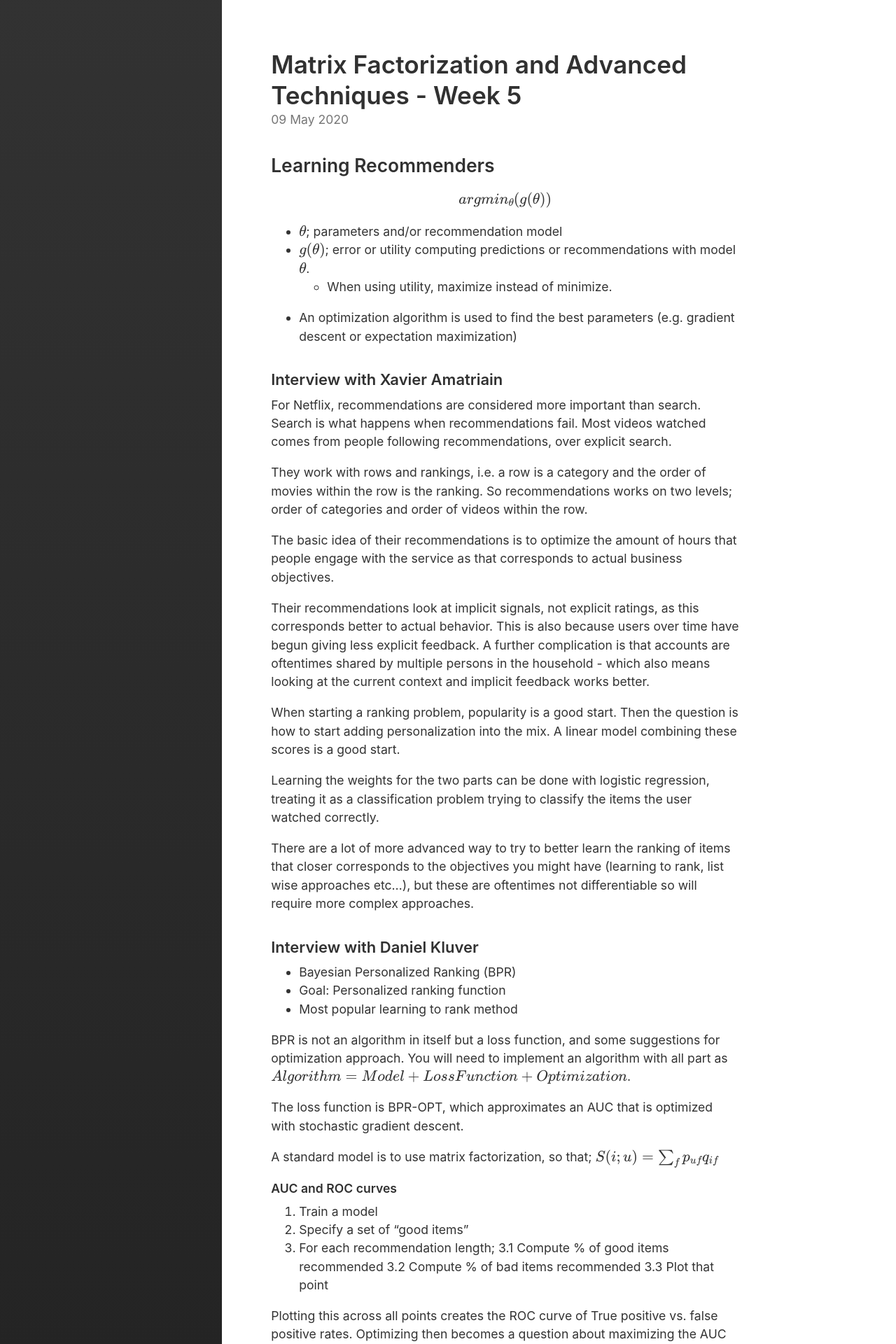
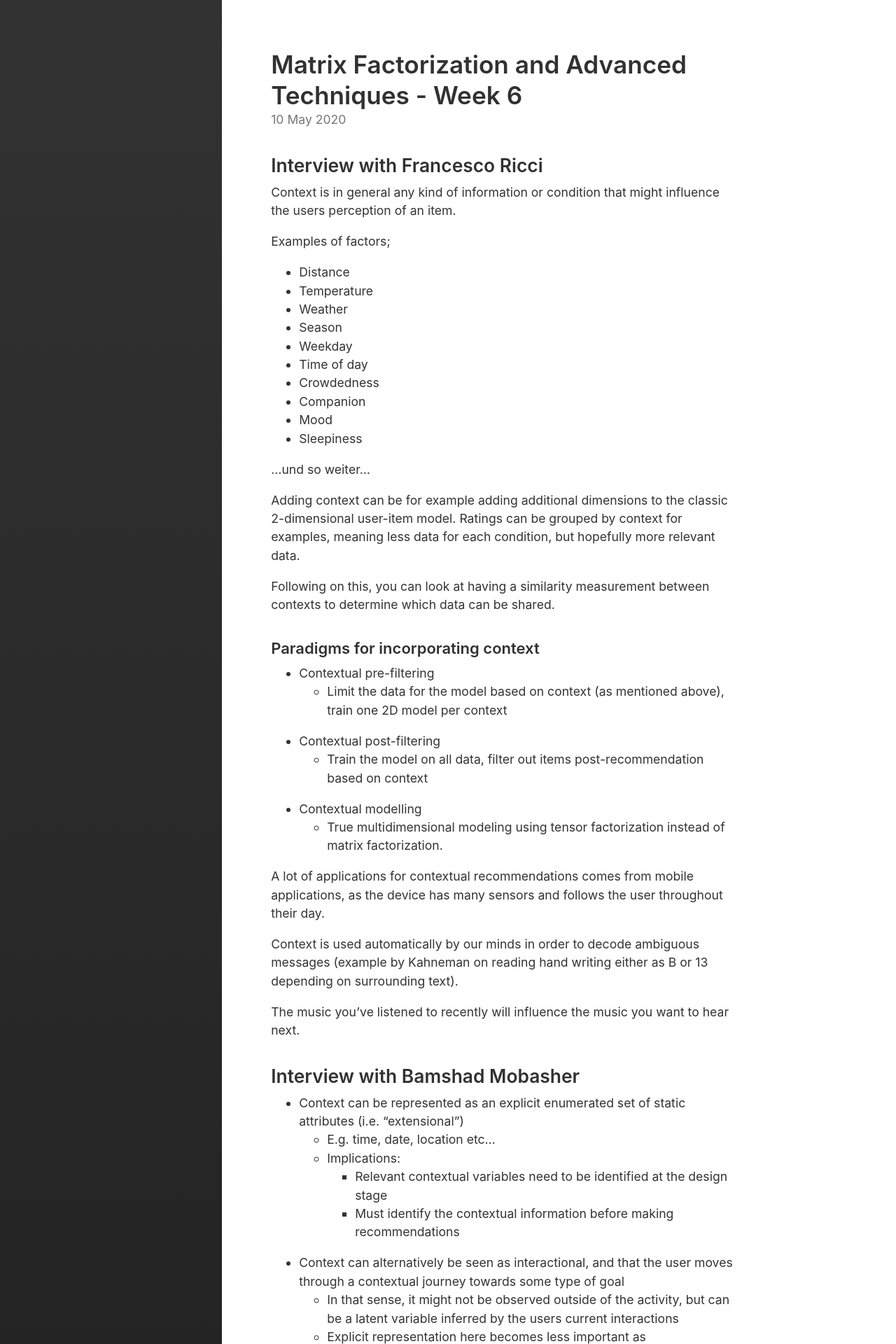
Before and after one commit to FreddieK/FreddieK.github.io, a Jekyll site: the page built from index.html, in a window 1280 px wide. Shown: the top 1920 px of the page at 70% size. Built offline with Jekyll 4.4.1, drawn with Linux system fonts in a browser that asks for light colours; formulas are drawn with MathJax 3; the list of posts is cut into pages by our own code; some of the changed text lies outside the part shown.

Commit message:
Final week of advanced recommender system topics

```diff
--- a/_posts/2020-04-12-rs-4-2.md
+++ b/_posts/2020-04-12-rs-4-2.md
@@ -121,7 +121,7 @@ One consequence of this is that serendipity in matrix factorization approaches i
 ## Interview with Arindam Banerjee
 You have a set of entities, and then also a set of relations between entities. The relation between users and movies is for example the ratings matrix.
 
-Similarly, you might have entities for and relations between movies and actors, reviewers and movies etc... In the end, modelling all this data in a way to fit it into a recommender system is the challenge, which is very open-ended.
+Similarly, you might have entities for and relations between movies and actors, reviewers and movies etc... In the end, modeling all this data in a way to fit it into a recommender system is the challenge, which is very open-ended.
 
 The goal will be to embed all entities in a common vector space using, for example, probabilistic matrix factorization (PMF) or generalized probabilistic matrix factorization (GPMF). This can then be used to reconstruct the original entities.
 
--- /dev/null
+++ b/_posts/2020-05-10-rs-4-4.md
@@ -0,0 +1,94 @@
+---
+layout: post
+title: Matrix Factorization and Advanced Techniques - Week 6
+excerpt_separator:  <!--more-->
+comments: true
+tags: ['Recommender Systems', 'context-aware recommendations']
+---
+
+## Interview with Francesco Ricci
+Context is in general any kind of information or condition that might influence the users perception of an item.
+
+Examples of factors;
+* Distance
+* Temperature
+* Weather
+* Season
+* Weekday
+* Time of day
+* Crowdedness
+* Companion
+* Mood
+* Sleepiness
+
+...und so weiter...
+
+Adding context can be for example adding additional dimensions to the classic 2-dimensional user-item model. Ratings can be grouped by context for examples, meaning less data for each condition, but hopefully more relevant data.
+
+Following on this, you can look at having a similarity measurement between contexts to determine which data can be shared.
+
+### Paradigms for incorporating context
+* Contextual pre-filtering
+  * Limit the data for the model based on context (as mentioned above), train one 2D model per context
+* Contextual post-filtering
+  * Train the model on all data, filter out items post-recommendation based on context
+* Contextual modelling
+  * True multidimensional modeling using tensor factorization instead of matrix factorization.
+
+A lot of applications for contextual recommendations comes from mobile applications, as the device has many sensors and follows the user throughout their day.
+
+Context is used automatically by our minds in order to decode ambiguous messages (example by Kahneman on reading hand writing either as B or 13 depending on surrounding text).
+
+The music you've listened to recently will influence the music you want to hear next.
+
+## Interview with Bamshad Mobasher
+* Context can be represented as an explicit enumerated set of static attributes (i.e. "extensional")
+  * E.g. time, date, location etc...
+  * Implications:
+    * Relevant contextual variables need to be identified at the design stage
+    * Must identify the contextual information before making recommendations
+* Context can alternatively be seen as interactional, and that the user moves through a contextual journey towards some type of goal
+  * In that sense, it might not be observed outside of the activity, but can be a latent variable inferred by the users current interactions
+  * Explicit representation here becomes less important as
+    * recognizing behavior arising from the context
+    * Adapting to the needs of the user within the context
+    * Recognizing and adapting to context transitions
+* Context adaption can also happen in interactive recommendations, for example in a dialogue. In this scenario, reinforcement learning can be relevant.
+
+## Interview with Anmol Bhasin (LinkedIn)
+Recommends people, jobs, news articles, groups etc... Thus, they run a recommendation platform that can be used for multiple use-cases. A lot of the infrastructure and features are shared, or built for reuse. It's consumed by the rest of the platform via APIs. Built into this is also A/B testing functionality.
+
+Hybrid recommenders are the norm. Multiple recommender systems of different families (content-filtering, collaborative, popularity/trending, social) generate candidates, which then are ranked by an optimization algorithm that predicts a conversion event. Baked into the final selection are also other constraints and considerations, such as keeping people on the site vs links leading to external sites.
+
+> The magic is in the features
+
+The algorithms are pretty much of the shelf. What makes the results great are having good data and features as input.
+
+Oftentimes, separate models might be created for various segments, for example based on geographical areas. For jobs for example, for students the current location might not be very important, for a doctor on the other hand, they are unlikely to move to a different country for a job (especially if their degree is not valid there).
+
+*This can be done with decision trees, with linear/logistic regression models fitted for each of the leaves.*
+
+Models are evaluated both offline and online. A/B testing helps ensure that results are real. For multiple tests running in parallel, using different hash seeds for test/control group assignment between each test they try to ensure the tests are orthogonal to each other, so they can isolate the effect of each test. "Lazy orthogonal multivariate testing".
+
+Similarly, they account for the *novelty effect*. Thus, they ensure each test runs long enough for the novelty to wear off.
+
+For *social recommendations*, i.e. where users are connected in graphs and usually heavily clustered, randomized testing becomes more complex, as something that might be highly relevant in one cluster won't be relevant to a randomly drawn user from another cluster.
+
+*Power analysis* is used to help decide how big and long tests must be. It's determined by the effect size (delta), variance of metric and the sample size. In order to have enough power to detect an uplift of 1.5% in a day, you will need X thousand members for pageviews/members.
+
+## Interview with Paul Lamere (Spotify)
+Recommending music is special in that people generally listen to the same music over and over, which is not the same for many other types of recommendations. Spotify works with helping people discovering new music as well as making consuming their favorite music conveniently.
+
+Users fall in two types. Hardcore music fans looking for new music and that are picky vs. the casual listener who mostly treat Spotify as a radio station. For the former, the discover weekly feature tries to present a playlist with new songs they might like. For the latter, a lot of radio features tries to play the music the person already likes, but every now and then also mix in something new to introduce some novelty.
+
+Terrestrial radio has a lot of experience playing music to listeners. Their experience is that repeating music is highly effective in keeping users.
+
+Other parts of music recommendations are audio analysis in order to ensure smooth transitions between songs (gradual change in tempo or genre for example).
+
+For Spotify, the great amount of playlists created by users gives them a great data set to use to understand how to generate new playlists.
+
+Using word2vec like embedding algorithms works great on playlists to generate song embeddings, that then can be utilized in many different ways, such as clustering of songs or generating smooth transitions.
+
+Music listening is also highly contextual, so identifying context and recommending suitable music is one big focus.
+
+> Our phones are becoming these perfect context-identification machines. They know when you're in the car, they know when you're running, they know where you are, they know who your friends are, they know your calendar. It's actually kinda' scary when you think about how much your phone knows about you.
```
Also changed, not shown: _posts/2020-04-29-DeepFM-paper.md (+1 -1 lines).
